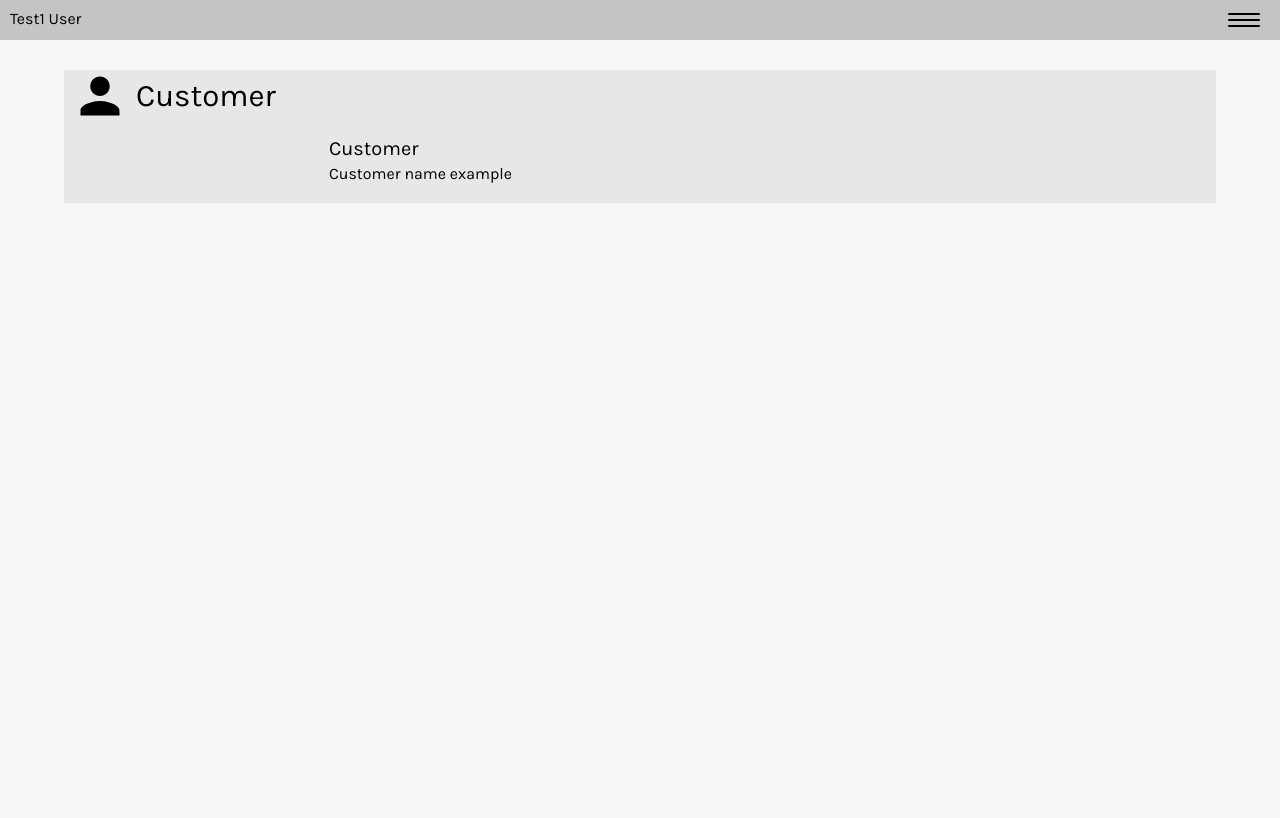
After one commit to Zigelzi/SiteSurveyApp, a Flask app: page /survey/create_workorder in a window 1280 px wide. The commit adds this page. Run offline with Flask 2, Linux system fonts and the light colour scheme; a user stored in the database is signed in.

Commit message:
Added page spesific javascripts to prevent unneccessary js from loading. Changed input-box margins from label/input elements to div element

```diff
--- a/sitesurvey/static/css/style.css
+++ b/sitesurvey/static/css/style.css
@@ -67,7 +67,6 @@ input[type=submit] {
   padding: 10px;
   display: block;
   margin: 10px auto;
-  max-width: 30%;
   border: none;
 }
 button:hover,
@@ -610,6 +609,8 @@ header {
 .input-box {
   padding-bottom: 20px;
   text-align: left;
+  margin-left: 23%;
+  margin-right: 10%;
   /*
   Radio buttons are nested inside ul-li element. Label and imput styling need to be adjusted to
   get matching style with other input elements
@@ -620,12 +621,8 @@ header {
 .input-box select,
 .input-box textarea {
   display: block;
-  width: 67%;
+  width: 100%;
   /* Margin-left + width = 90% and rest 10% is margin-right */
-  margin-left: 23%;
-}
-.input-box button {
-  margin-left: 23%;
 }
 .input-box label {
   font-size: 1.25rem;
@@ -643,7 +640,6 @@ header {
 }
 .input-box ul {
   list-style: none;
-  margin-left: 23%;
 }
 .input-box ul li {
   display: inline-flex;
@@ -670,7 +666,6 @@ header {
 }
 .input-box .slider-checkbox {
   position: relative;
-  margin-left: 23%;
 }
 .input-box .slider-checkbox input {
   position: absolute;
--- a/sitesurvey/static/js/scripts.js
+++ b/sitesurvey/static/js/scripts.js
@@ -1,32 +1,3 @@
-const coordinatesButton = document.getElementById('btn-coords')
+document.addEventListener('DOMContentLoaded', () => {
 
-function getCoords() {
-    // Function to get users coordinates and input them to the lateral and longitudal form fields
-    const coordinateFieldLat = document.getElementById('coordinate_lat');
-    const coordinateFieldLong = document.getElementById('coordinate_long');
-    const coordinateError = document.getElementById('error');
-
-    function success(position) {
-        // Success callback if the navigator is able to return the location
-        const lat = position.coords.latitude;
-        const long = position.coords.longitude;
-
-        coordinateError.textContent = '';
-        coordinateFieldLat.value = lat;
-        coordinateFieldLong.value = long;
-    }
-
-    function error () {
-        // Error callback if navigator is not able to locate the user
-        coordinateError.textContent = 'Unable to retrieve your location';
-    }
-
-    if (!navigator.geolocation) {
-        // Check if the navigator is supported by users browser and run it if it is
-        coordinateError.textContent = 'Geolocation is not supported by your browser';
-    } else {
-        navigator.geolocation.getCurrentPosition(success, error);
-    }
-}
-
-coordinatesButton.addEventListener('click', getCoords);
+})
--- a/sitesurvey/static/scss/base/_base.scss
+++ b/sitesurvey/static/scss/base/_base.scss
@@ -70,7 +70,6 @@ input[type=submit] {
     padding: 10px;
     display: block;
     margin: 10px auto;
-    max-width: 30%;
     border: none;
 
     // Hover style for the button
--- a/sitesurvey/static/scss/components/_surveys.scss
+++ b/sitesurvey/static/scss/components/_surveys.scss
@@ -30,17 +30,16 @@
 .input-box {
     padding-bottom:20px;
     text-align: left;
+    margin-left: $input-margin-left;
+    margin-right: $input-margin-right;
 
     label,
     input,
     select,
     textarea {
         display: block;
-        width: 67%; /* Margin-left + width = 90% and rest 10% is margin-right */
-        margin-left: $input-margin-left;
-    }
-    button {
-        margin-left: $input-margin-left;
+        width: 100%; /* Margin-left + width = 90% and rest 10% is margin-right */
+
     }
 
     label {
@@ -66,7 +65,6 @@
     */
     ul {
         list-style: none;
-        margin-left: $input-margin-left;
         li {
             display: inline-flex;
             justify-content: space-evenly;
@@ -96,7 +94,6 @@
     // <div> parent element for the checkbox
     .slider-checkbox {
         position: relative;
-        margin-left: $input-margin-left;
 
         // Hide the original checkbox and adjust the absolute positioning
         input {
--- a/sitesurvey/static/scss/utils/_variables.scss
+++ b/sitesurvey/static/scss/utils/_variables.scss
@@ -14,6 +14,7 @@ $accent-blue: #4869D8;
 
 // ---- Common margins and paddings ----
 $input-margin-left: 23%;
+$input-margin-right: 10%;
 
 // ---- Typography ----
 $text-small: 0.8rem;
--- a/sitesurvey/survey/routes.py
+++ b/sitesurvey/survey/routes.py
@@ -110,7 +110,7 @@ def survey(survey_id):
         filenames.append('survey_pictures/'+ picture.picture_filename)
     return render_template('survey/survey.html', survey=survey, filenames=filenames)
 
-@bp_survey.route('survey/create_workorder')
+@bp_survey.route('/survey/create_workorder')
 @login_required
 def create_workorder():
     return render_template('survey/create_workorder.html')
--- a/sitesurvey/templates/layout.html
+++ b/sitesurvey/templates/layout.html
@@ -7,7 +7,8 @@
         <link href="https://fonts.googleapis.com/css?family=Karla:400,400i,700,700i|Oswald:400,700" rel="stylesheet">
         <link rel="stylesheet" href="{{ url_for('static', filename='css/style.css') }}">
         <script type="text/javascript" src="{{ url_for('static', filename='js/scripts.js') }}" defer></script>
-
+        {% block javascript %}
+        {% endblock %}
         {% if title %}
             <title>{{ title }} - SiteSurveyApp</title>
         {% else %}
--- a/sitesurvey/templates/survey/create_survey.html
+++ b/sitesurvey/templates/survey/create_survey.html
@@ -1,4 +1,8 @@
 {% extends "layout.html" %}
+
+{% block javascript %}
+<script type="text/javascript" src="{{ url_for('static', filename='js/survey.js') }}" defer></script>
+{% endblock %}
 
 {% block content %}
 <div class="content">
--- /dev/null
+++ b/sitesurvey/templates/survey/create_workorder.html
@@ -0,0 +1,20 @@
+{% extends "layout.html" %}
+
+{% block content %}
+<div class="content">
+    <form action="" method="POST" enctype="multipart/form-data">
+
+        <!-- Customer form -->
+        <div class="grey-container survey-form">
+            <div class="survey-header">
+                <img class="svg-icon" src="{{ url_for('static', filename='img/icon_person.svg') }}" alt="person icon">
+                <legend>Customer</legend>
+            </div>
+            <div class="input-box">
+                <label for="">Customer</label>
+                <p>Customer name example</p>
+            </div>
+        </div>
+    </form>
+</div>
+{% endblock %}
```
Also changed, not shown: sitesurvey/static/js/survey.js (added, +34 -0 lines), 1 other file.
